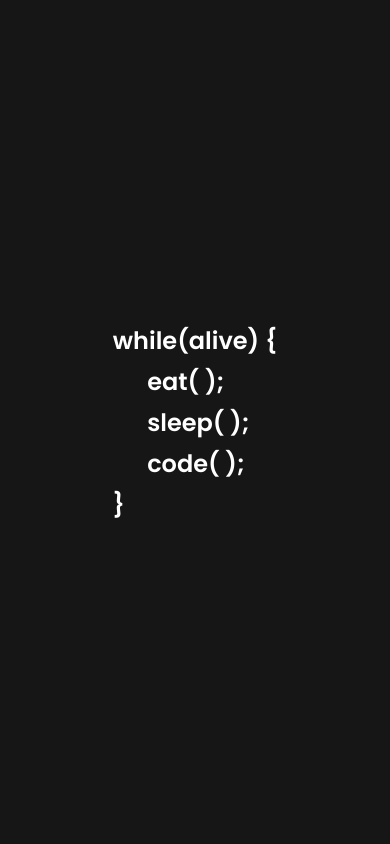
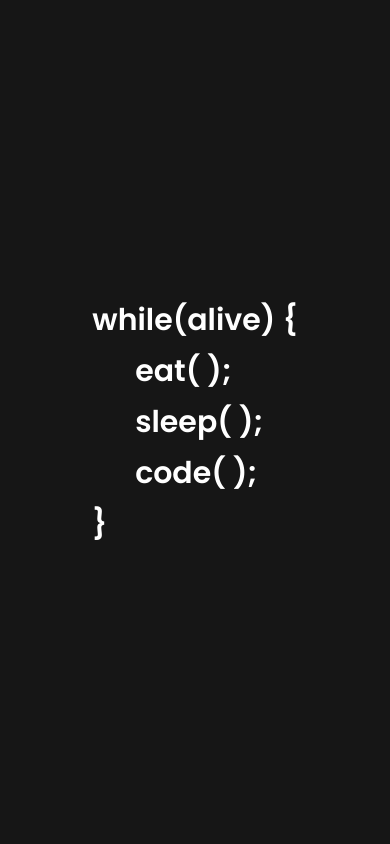
Before and after one commit to hyvip-ai/new_portfolio, a Next.js app: page / in a window 390 px wide. Shown: the top 844 px of the page. Built offline with nearby package versions, Linux system fonts and the light colour scheme; no server answers.

Commit message:
Fixed for mobiles

```diff
--- a/styles/globals.css
+++ b/styles/globals.css
@@ -273,21 +273,6 @@ body::-webkit-scrollbar-thumb {
   }
 }
 
-/*Shrinking for mobile*/
-@media (max-width: 768px) {
-  .waves {
-    height: 40px;
-    min-height: 40px;
-  }
-
-  .content {
-    height: 30vh;
-  }
-
-  h1 {
-    font-size: 24px;
-  }
-}
 
 
 /* Loading Text */
```
